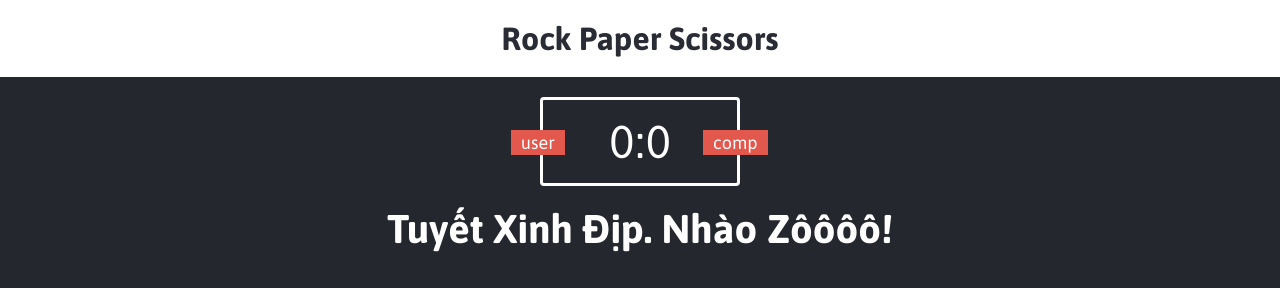
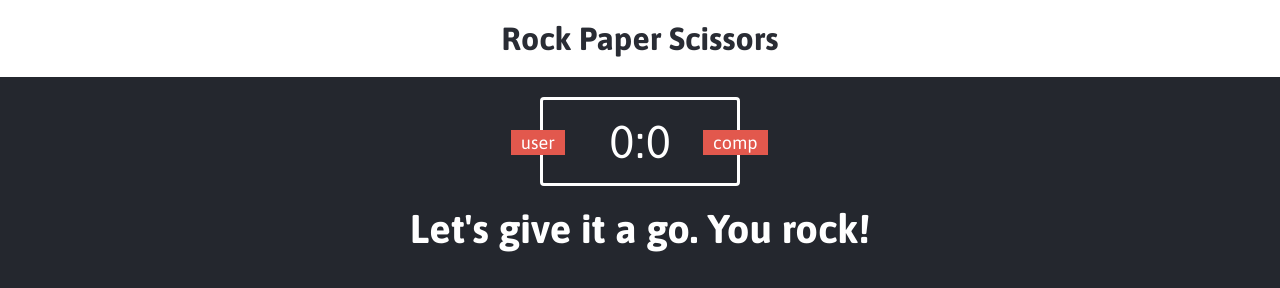
Before and after one commit to Thenightowl788/rock_paper_scissors, a plain HTML site: page index.html in a window 1280 px wide. Shown: the top 288 px of the page. Drawn offline with Linux system fonts and the light colour scheme.

Commit message:
Update index.html

```diff
--- a/index.html
+++ b/index.html
@@ -26,8 +26,8 @@
     <span id="user-score">0</span>:<span id="computer-score">0</span>
   </div>
   <div class="result">
-<!--     <p>Let's give it a go. You rock!</p> -->
-    <p>Tuyết Xinh Địp. Nhào Zôôôô!</p>
+ <p>Let's give it a go. You rock!</p>
+<!--     <p>Tuyết Xinh Địp. Nhào Zôôôô!</p> -->
   </div>
 
   <div class="choices">
```
